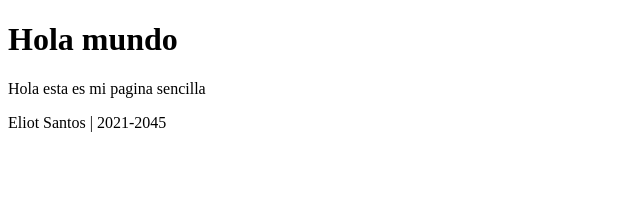
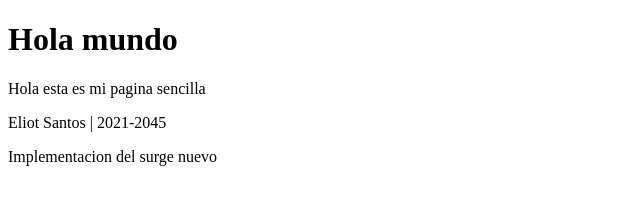
Before and after one commit to 0Eliot/parcial1, a plain HTML site: page index.html in a window 1280 px wide. Shown: the whole page, without its empty margins (0-640 px from the left). Drawn offline with Linux system fonts and the light colour scheme.

Commit message:
update commit

```diff
--- a/index.html
+++ b/index.html
@@ -9,5 +9,6 @@
     <h1>Hola mundo</h1>
     <p>Hola esta es mi pagina sencilla</p>
     <p>Eliot Santos | 2021-2045</p>
+    <p>Implementacion del surge nuevo</p>
 </body>
 </html>
```
